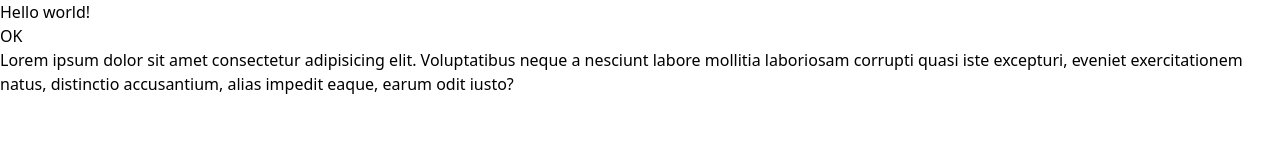
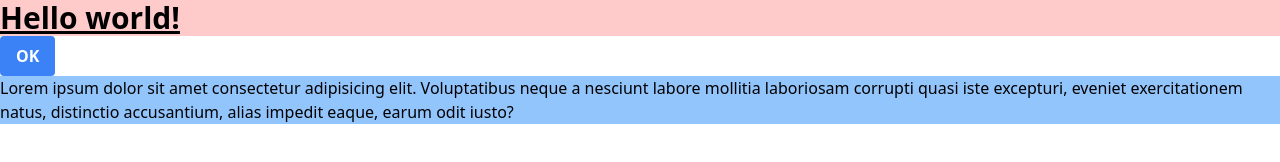
Before and after one commit to rg3915/tailwindcss-course, a website: page index.html in a window 1280 px wide. Drawn offline with Linux system fonts and the light colour scheme.

Commit message:
bugfix: corrige a configuração para reconhecer o css. close #1

```diff
--- a/index.html
+++ b/index.html
@@ -3,7 +3,7 @@
 <head>
   <meta charset="UTF-8">
   <meta name="viewport" content="width=device-width, initial-scale=1.0">
-  <link href="/dist/output.css" rel="stylesheet">
+  <link href="./dist/output.css" rel="stylesheet">
 </head>
 <body>
   <h1 class="text-3xl font-bold underline bg-red-200">
--- a/tailwind.config.js
+++ b/tailwind.config.js
@@ -1,7 +1,8 @@
 /** @type {import('tailwindcss').Config} */
 module.exports = {
   content: [
-    "./src/**/*.{js,jsx,ts,tsx}"
+    "./src/**/*.{js,ts}",
+    "./*.html"
   ],
   theme: {
     extend: {},
```
Also changed, not shown: dist/output.css.
